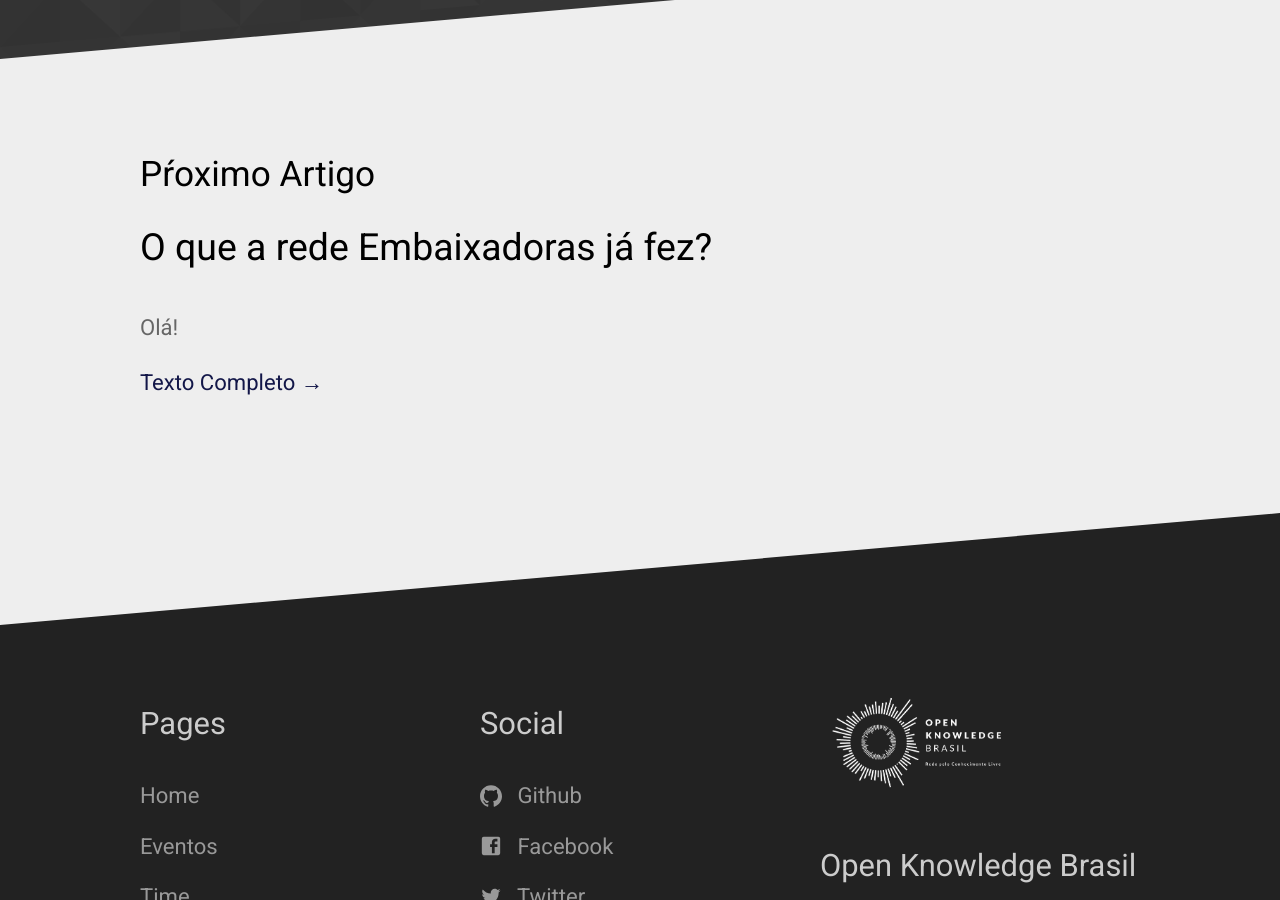
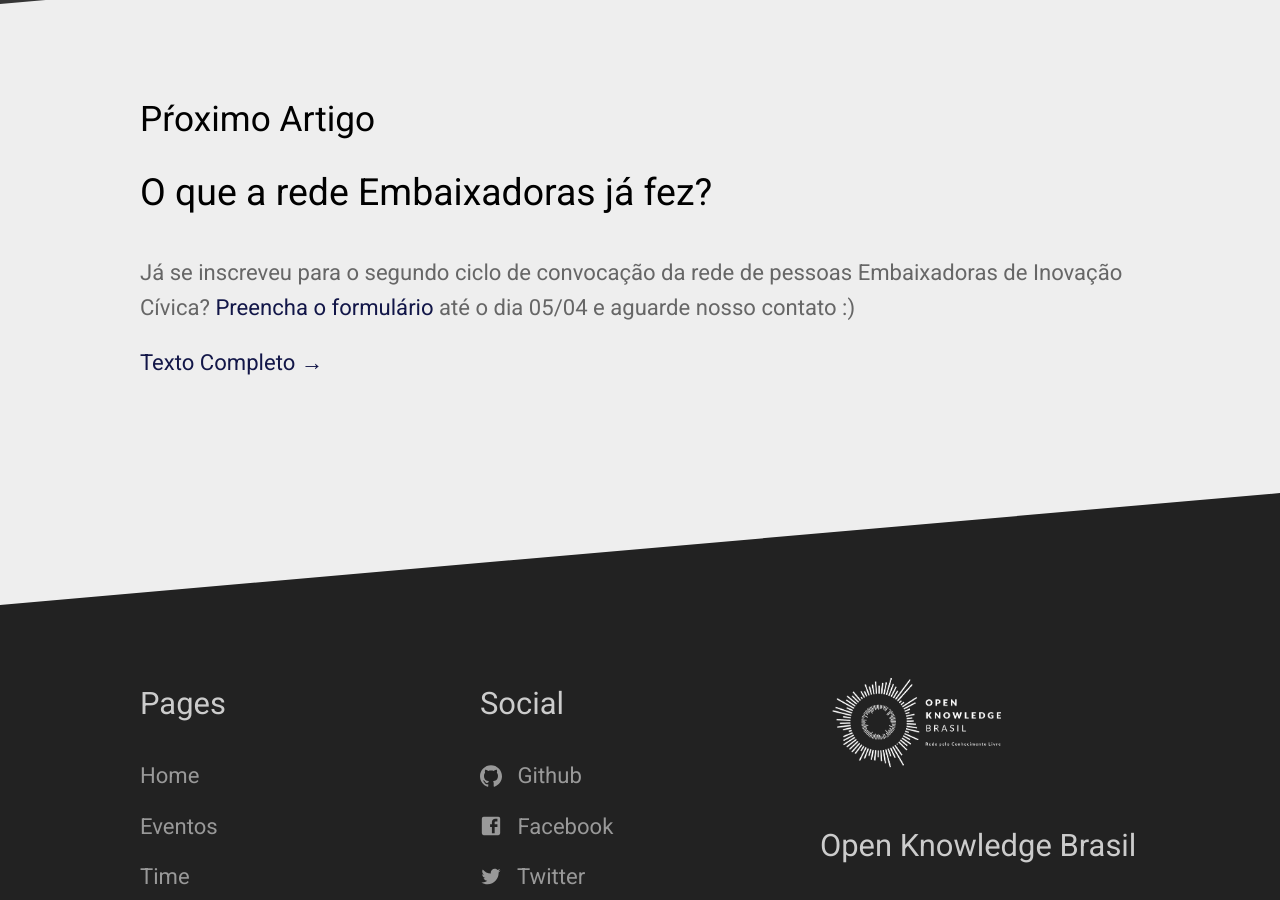
Before and after one commit to okfn-brasil/embaixadoras, a Jekyll site: the page built from _posts/2020-03-23-convocatoria-2-ciclo-2.md, in a window 1280 px wide and 900 px high, scrolled down 3058 px. Built offline with Jekyll 4.4.1, drawn with Linux system fonts in a browser that asks for light colours; nearby versions of some CDN libraries.

Commit message:
retira olá dos 3 posts

```diff
--- a/_posts/2020-03-23-convocatoria-2-ciclo-2.md
+++ b/_posts/2020-03-23-convocatoria-2-ciclo-2.md
@@ -5,9 +5,6 @@
 author_staff_member: ariane_alves
 show_comments: true
 ---
-
-Olá!
-
 Estamos a todo vapor com o segundo ciclo de inscrições do projeto Embaixadoras! Inscreva-se [pelo formulário](https://docs.google.com/forms/d/e/1FAIpQLScpymQF4cJnz7r8gSbiG-V8pd5r-nyvI-NBFObdAt1rz6LFFw/viewform){:target="_blank"} até o dia 05/04 e aguarde nosso contato.
 
 Você já viu [neste post](https://embaixadoras.ok.org.br/civic tech/2020/03/22/convocatória-2-ciclo-1/){:target="_blank"} o que é Inovação Cívica e como é possível contribuir com os projetos da Open Knowledge Brasil. Mas quais são nossos projetos? Veja a seguir as iniciativas que estamos construindo coletivamente:
```
Also changed, not shown: _posts/2020-03-22-convocatoria-2-ciclo-1.md (+0 -3 lines), _posts/2020-03-24-convocatoria-2-ciclo-3.md (+0 -3 lines).
